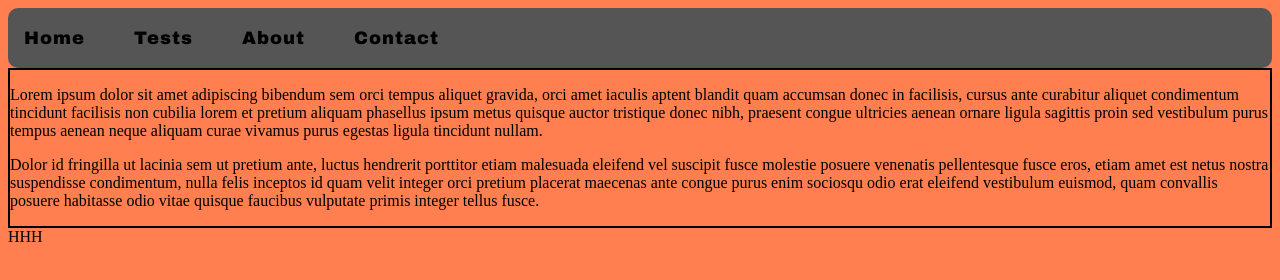
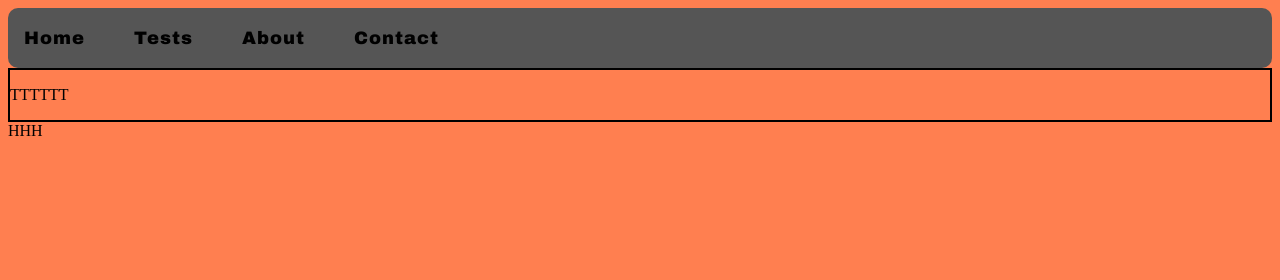
Before and after one commit to robbyweeds/soiltest, a website: page index.html in a window 1280 px wide. Shown: the top 280 px of the page. Drawn offline with Linux system fonts and the light colour scheme.

Commit message:
test merge

```diff
--- a/index.html
+++ b/index.html
@@ -18,10 +18,11 @@
     <div class="container text-center">
         <div class="row">
             <div class="col" id="box1">
-                <p>Lorem ipsum dolor sit amet adipiscing bibendum sem orci tempus aliquet gravida, orci amet iaculis aptent blandit quam accumsan donec in facilisis, cursus ante curabitur aliquet condimentum tincidunt facilisis non cubilia lorem et pretium aliquam phasellus ipsum metus quisque auctor tristique donec nibh, praesent congue ultricies aenean ornare ligula sagittis proin sed vestibulum purus tempus aenean neque aliquam curae vivamus purus egestas ligula tincidunt nullam.</p>
-                <p>Dolor id fringilla ut lacinia sem ut pretium ante, luctus hendrerit porttitor etiam malesuada eleifend vel suscipit fusce molestie posuere venenatis pellentesque fusce eros, etiam amet est netus nostra suspendisse condimentum, nulla felis inceptos id quam velit integer orci pretium placerat maecenas ante congue purus enim sociosqu odio erat eleifend vestibulum euismod, quam convallis posuere habitasse odio vitae quisque faucibus vulputate primis integer tellus fusce.</p>
+                <p>TTTTTT</p>
             </div>
-            <div class="col">HHH</div>
+            <div class="col">
+                HHH
+            </div>
         </div>
     </div>
 </body>
--- a/style.css
+++ b/style.css
@@ -1,4 +1,3 @@
-
 body {
     background-color: coral;
     height: 2000px;
@@ -17,7 +16,7 @@ body {
     font-style: normal;
     font-variant: normal;
     text-transform: none;
-    /* position: sticky; top: 0; */
+    position: sticky; top: 0;
     border-radius: 10px;
   }
 
@@ -39,8 +38,6 @@ body {
     padding: 10px;
 }
 
-
-
 .header > span {
     margin-right: 40px;
     text-decoration: none;
```
